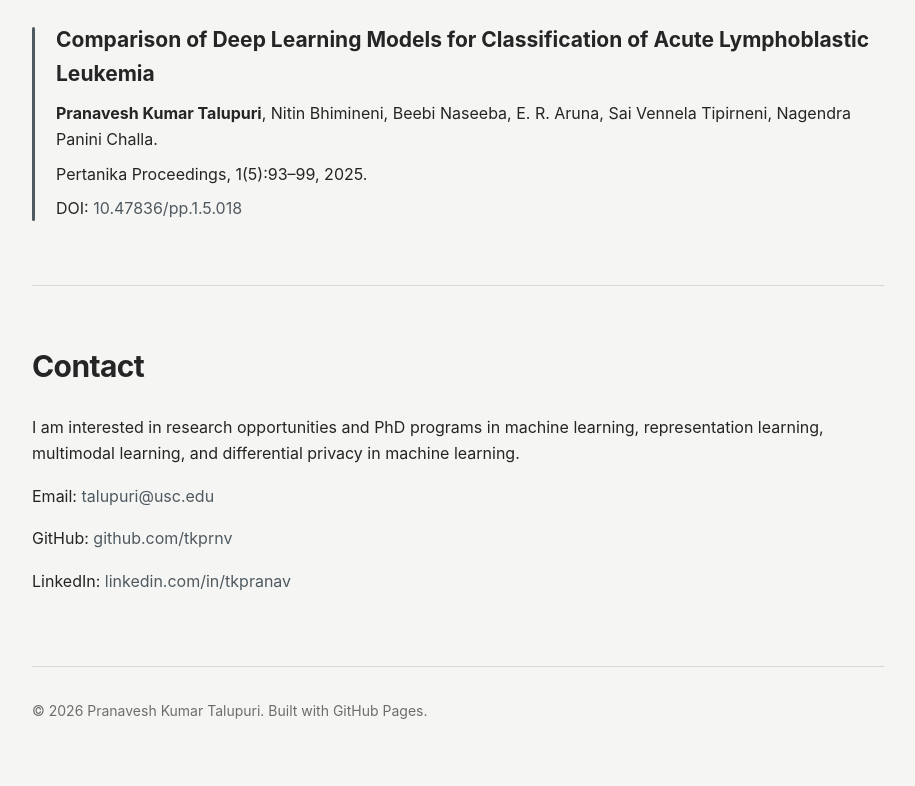
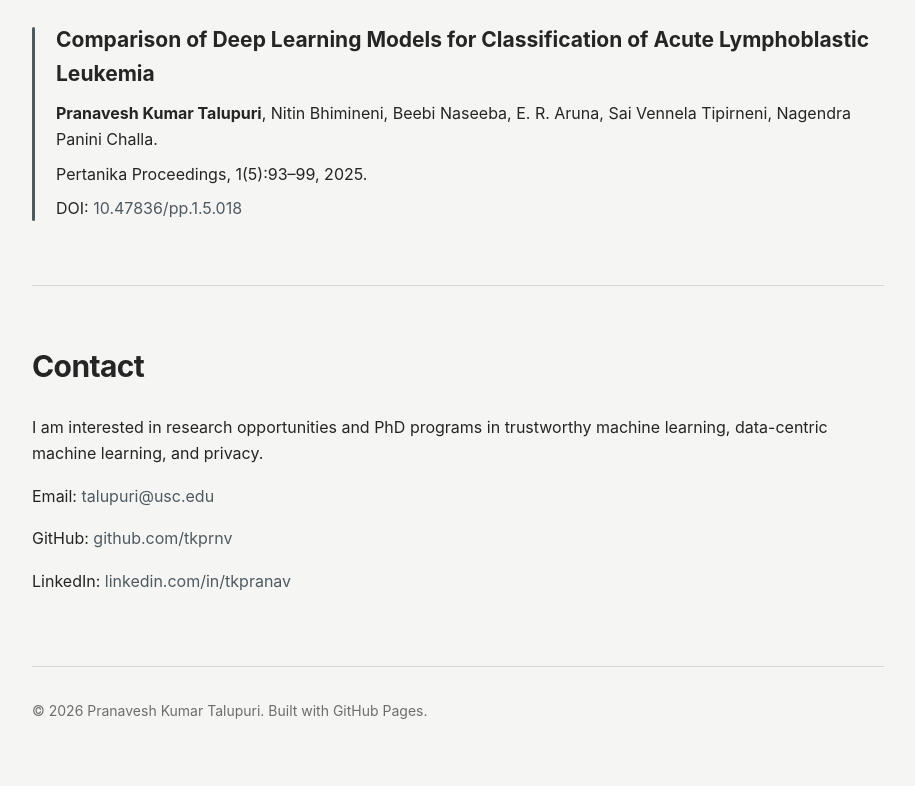
Before and after one commit to tkprnv/tkprnv.github.io, a plain HTML site: page index.html in a window 1280 px wide. Shown: the part 1834-2620 px from the top of the page, without its empty margins (182-1097 px from the left). Drawn offline with Linux system fonts and the light colour scheme.

Commit message:
Align contact research interests

```diff
--- a/index.html
+++ b/index.html
@@ -212,8 +212,8 @@
       <h2>Contact</h2>
 
       <p>
-        I am interested in research opportunities and PhD programs in machine learning,
-        representation learning, multimodal learning, and differential privacy in machine learning.
+        I am interested in research opportunities and PhD programs in trustworthy machine
+        learning, data-centric machine learning, and privacy.
       </p>
 
       <p>
```
